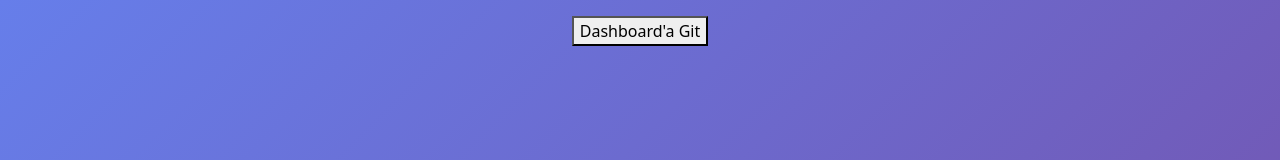
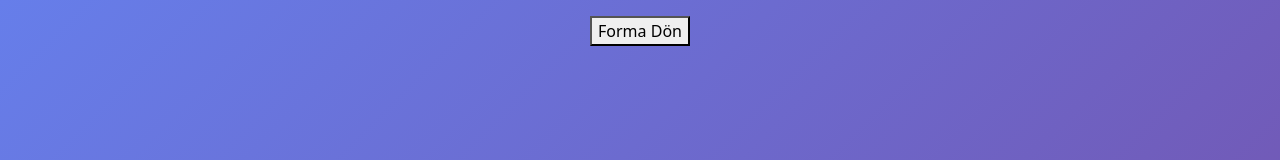
Before and after one commit to ESametGozubenli/Stajyer-Bilgi-Sistemi, a React (Create React App) app: page /dashboard in a window 1280 px wide. Shown: the top 160 px of the page. Built offline with nearby package versions, Linux system fonts and the light colour scheme.

Commit message:
Yaptığım değişiklikler

```diff
--- a/src/pages/Dashboard/Dashboard.js
+++ b/src/pages/Dashboard/Dashboard.js
@@ -16,7 +16,7 @@ function Dashboard() {
         ))}
       </ul>
       <Link to="/">
-        <button>Dashboard'a Git</button>
+        <button>Forma Dön</button>
       </Link>
     </div>
   );
--- a/src/pages/LogIn/LoginPage.jsx
+++ b/src/pages/LogIn/LoginPage.jsx
@@ -18,7 +18,7 @@ function LoginPage() {
     const onSubmit = (values) =>{
         // Demo bilgileri
         if (values.userName === "hexaops" && values.password === "admin123") {
-          navigate("/Dashboard"); // başka sayfaya yönlendirme
+          navigate("/dashboard"); // başka sayfaya yönlendirme
         }else{
           alert("Kullanıcı adı veya şifre yanlış")
         }
@@ -50,7 +50,7 @@ function LoginPage() {
           <p>Kullanıcı Adı: hexaops</p>
           <p>Şifre: admin123</p>
 
-          <button type='button' onClick={() => navigate("/StajyerKayıt")}>Stajyer kayıt sayfasına dön</button>
+          <button type='button' onClick={() => navigate("/")}>Stajyer kayıt sayfasına dön</button>
         </Form>
       </Formik>
     </div>
```
